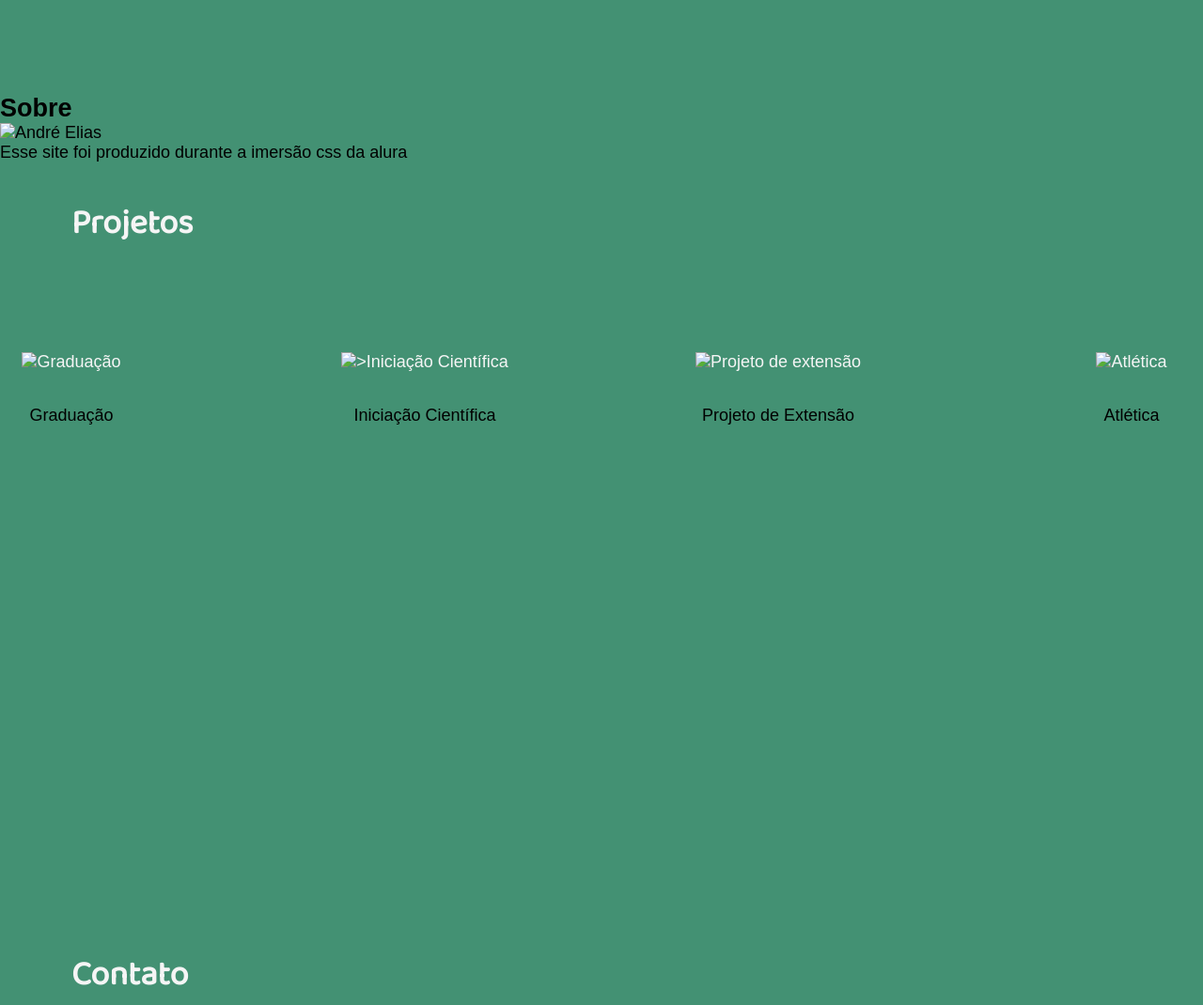
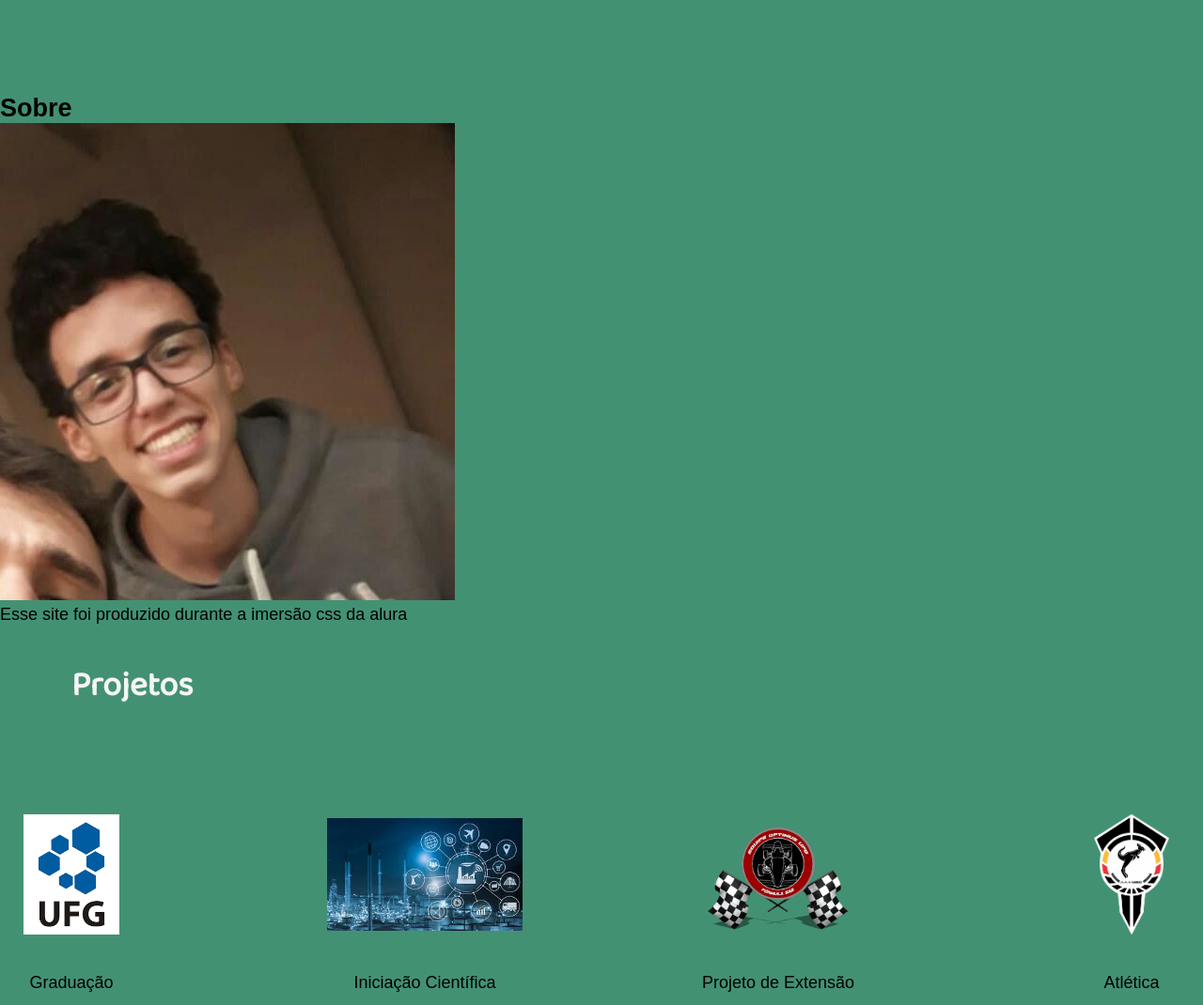
Before and after one commit to andreliass/curriculo, a plain HTML site: page index.html in a window 1280 px wide. Shown: the part 1500-2570 px from the top of the page at 94% size. Drawn offline with nearby package versions, Linux system fonts and the light colour scheme.

Commit message:
update.images

```diff
--- a/index.html
+++ b/index.html
@@ -4,7 +4,7 @@
     <meta charset="UTF-8">
     <meta name="viewport" content="width=device-width, initial-scale=1.0">
     <title>Andre Elias</title>
-    <link rel="stylesheet" href="css/estilos.css">
+    <link rel="stylesheet" href="./css/estilos.css">
     <link href="https://fonts.googleapis.com/css2?family=Baloo+2&family=Indie+Flower&family=Oswald:wght@200&display=swap" rel="stylesheet">
     <script src="https://kit.fontawesome.com/261fec2087.js" crossorigin="anonymous"></script>
     <!--ultima linha usada para linkar o css, href é o caminho que o html precisa fazer, a partir de onde esta no pc, para achar o css-->
@@ -28,7 +28,7 @@
   <section class= "sobre"></section>
       <h2>Sobre</h2>
       <figure class="avatar">
-        <img src="../curso html-css/img/perfil.png" alt="André Elias">
+        <img src="./img/perfil.png" alt="André Elias">
       </figure>
       <p>
         Esse site foi produzido durante a imersão css da alura
@@ -39,19 +39,19 @@
 
         <div class="grid">
           <figure>
-            <img class="img-portfolio" src="../curso html-css/img/faculdade.png" alt="Graduação">
+            <img class="img-portfolio" src="./img/faculdade.png" alt="Graduação">
             <figcaption>Graduação</figcaption>
           </figure>
           <figure>
-            <img class="img-portfolio" src="../curso html-css/img/industria-4.0.jpg" alt=">Iniciação Científica">
+            <img class="img-portfolio" src="./img/industria-4.0.jpg" alt=">Iniciação Científica">
             <figcaption>Iniciação Científica</figcaption>
           </figure>
           <figure>
-            <img class="img-portfolio" src="../curso html-css/img/Logo.png" alt="Projeto de extensão">
+            <img class="img-portfolio" src="./img/Logo.png" alt="Projeto de extensão">
             <figcaption>Projeto de Extensão</figcaption>
           </figure>
           <figure>
-            <img class="img-portfolio" src="../curso html-css/img/Brasao.png" alt="Atlética">
+            <img class="img-portfolio" src="./img/Brasao.png" alt="Atlética">
             <figcaption>Atlética</figcaption>
           </figure>
         </div>
```
